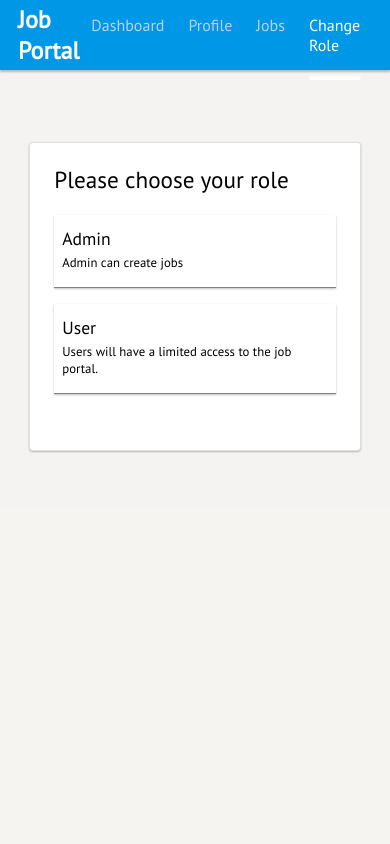
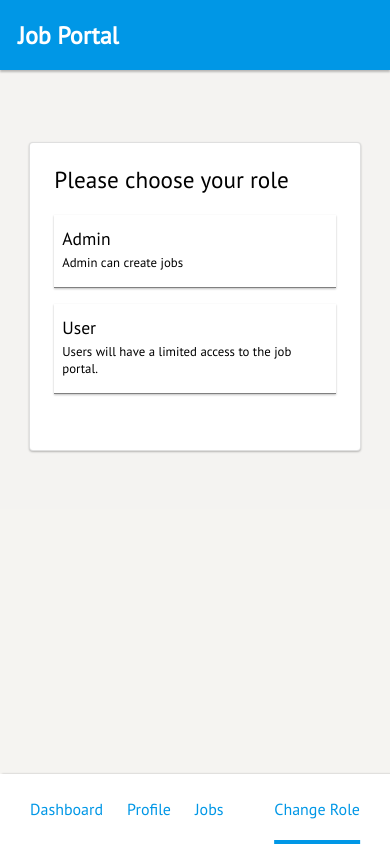
Before and after one commit to rakshian24/job-portal-intuit-assesment, a React (Create React App) app: page / in a window 390 px wide. Built offline with nearby package versions, Linux system fonts and the light colour scheme.

Commit message:
Added Responsiveness for Welcome screen and Header

```diff
--- a/src/components/Header/Header.js
+++ b/src/components/Header/Header.js
@@ -1,4 +1,5 @@
 import React from 'react';
+import { useEffect } from 'react';
 import { useState } from 'react';
 import { useDispatch, useSelector } from 'react-redux';
 import { Link, useHistory, useLocation } from 'react-router-dom';
@@ -8,20 +9,59 @@ import HeaderNavs from './components/HeaderNavs/HeaderNavs';
 import './Header.style.css';
 
 const Header = ({ title }) => {
+  const [windowWidth, setWindowWidth] = useState(null);
+  const [activeTab, setActiveTab] = useState(HEADER_NAVS[0]);
   const { role } = useSelector((state) => state.role);
   const dispatch = useDispatch();
   let history = useHistory();
   const { pathname: currentRoute } = useLocation();
 
-  const [activeTab, setActiveTab] = useState(HEADER_NAVS[0]);
+  useEffect(() => {
+    window.addEventListener('resize', setWindowWidth(window.innerWidth));
+    return () => {
+      window.removeEventListener('resize', setWindowWidth(window.innerWidth));
+    };
+  }, []);
 
   return (
+    <>
       <div className="header">
         <div className="header-title-container">
           <Link to={`${role ? '/dashboard' : '/'}`}>
             <h1 className="header-title">{title}</h1>
           </Link>
         </div>
+        {windowWidth > 480 ? (
+          <div className="header-nav-container">
+            <div>
+              {HEADER_NAVS.map((navItem, index) => (
+                <HeaderNavs
+                  navItem={navItem}
+                  key={index}
+                  activeTab={activeTab}
+                  setActiveTab={setActiveTab}
+                />
+              ))}
+            </div>
+
+            <div
+              onClick={() =>
+                dispatch(asyncChangeRole('')).then(() => history.push('/'))
+              }
+            >
+              <div
+                className={`header-nav ${
+                  currentRoute === '/' ? 'active-nav-tab' : ''
+                }`}
+              >
+                Change Role
+              </div>
+            </div>
+          </div>
+        ) : null}
+      </div>
+      {windowWidth < 480 ? (
+        <div className="header-footer">
           <div className="header-nav-container">
             <div>
               {HEADER_NAVS.map((navItem, index) => (
@@ -49,6 +89,8 @@ const Header = ({ title }) => {
             </div>
           </div>
         </div>
+      ) : null}
+    </>
   );
 };
 
--- a/src/components/Header/Header.style.css
+++ b/src/components/Header/Header.style.css
@@ -54,3 +54,37 @@
   font-size: 1.5rem;
   cursor: pointer;
 }
+
+.header-footer {
+  height: 70px;
+  background-color: #fff;
+  display: flex;
+  position: fixed;
+  align-items: center;
+  padding: 0px 18px;
+  bottom: 0;
+  left: 0;
+  z-index: 9999;
+  width: 100%;
+  box-shadow: 2px 0px 2px 0 rgb(0 0 0 / 25%);
+}
+
+@media screen and (min-width: 320px) and (max-width: 480px) {
+  .header-title-container {
+    flex: 1;
+  }
+
+  .header-nav {
+    color: #0097e6;
+  }
+
+  .active-nav-tab:after {
+    position: absolute;
+    content: '';
+    border-bottom: 4px solid #0097e6;
+    width: 100%;
+    transform: translateX(-50%);
+    bottom: -25px;
+    left: 50%;
+  }
+}
--- a/src/components/Header/components/HeaderNavs/HeaderNavs.js
+++ b/src/components/Header/components/HeaderNavs/HeaderNavs.js
@@ -3,14 +3,15 @@ import { Link, useLocation } from 'react-router-dom';
 import '../../Header.style.css';
 
 const HeaderNavs = ({ navItem }) => {
-  const {pathname: currentRoute} = useLocation();
-  console.log('currentRoute = ', currentRoute);
+  const { pathname: currentRoute } = useLocation();
 
   return (
     <>
       <Link
         to={navItem.url}
-        className={`header-nav ${currentRoute === navItem.url ? 'active-nav-tab' : ''}`}
+        className={`header-nav ${
+          currentRoute === navItem.url ? 'active-nav-tab' : ''
+        }`}
       >
         {navItem.title}
       </Link>
```
Lines whose indentation alone changed are shown as unchanged.
